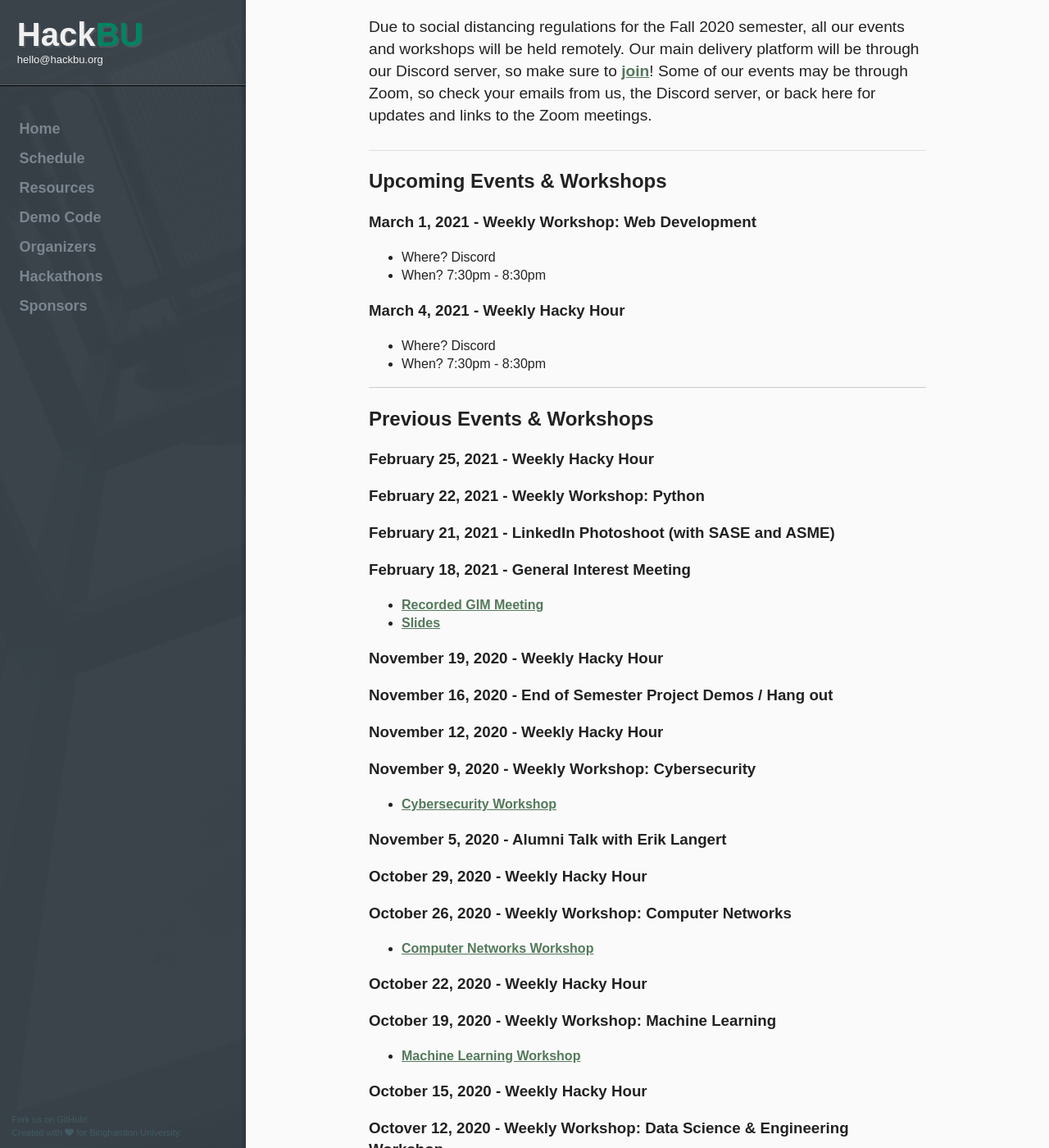
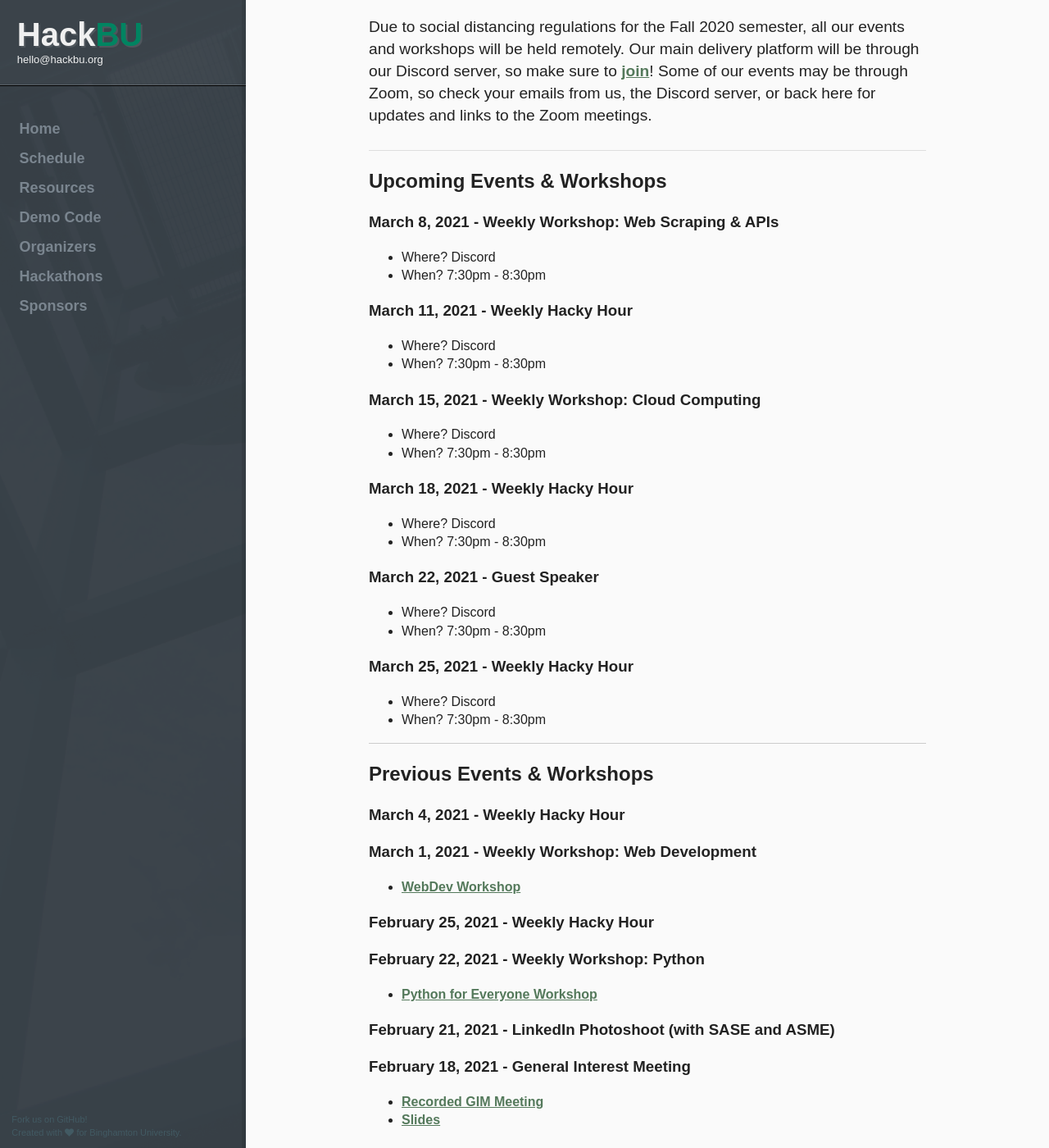
Before and after one commit to hackbinghamton/hackbinghamton.github.io, a Jekyll site: the page built from schedule/index.html, in a window 1280 px wide and 1400 px high, scrolled down 246 px. Shown: the whole window at 82% size. Built offline with Jekyll 4.4.1, drawn with Linux system fonts in a browser that asks for light colours.

Commit message:
update schedule

```diff
--- a/schedule/index.html
+++ b/schedule/index.html
@@ -17,7 +17,7 @@ description: Find out where and when our weekly HackBU workshops take place
 
 <h2> Upcoming Events & Workshops </h2>
 
-<h3> March 1, 2021 - Weekly Workshop: Web Development</h3>
+<h3> March 8, 2021 - Weekly Workshop: Web Scraping & APIs</h3>
   <ul>
     <li>
       Where? Discord
@@ -27,7 +27,47 @@ description: Find out where and when our weekly HackBU workshops take place
     </li>
   </ul>
 
-  <h3> March 4, 2021 - Weekly Hacky Hour </h3>
+  <h3> March 11, 2021 - Weekly Hacky Hour </h3>
+    <ul>
+      <li>
+        Where? Discord
+      </li>
+      <li>
+        When? 7:30pm - 8:30pm
+      </li>
+    </ul>
+
+  <h3> March 15, 2021 - Weekly Workshop: Cloud Computing</h3>
+    <ul>
+      <li>
+        Where? Discord
+      </li>
+      <li>
+        When? 7:30pm - 8:30pm
+      </li>
+    </ul>
+
+  <h3> March 18, 2021 - Weekly Hacky Hour </h3>
+    <ul>
+      <li>
+        Where? Discord
+      </li>
+      <li>
+        When? 7:30pm - 8:30pm
+      </li>
+    </ul>
+
+  <h3> March 22, 2021 - Guest Speaker</h3>
+    <ul>
+      <li>
+        Where? Discord
+      </li>
+      <li>
+        When? 7:30pm - 8:30pm
+      </li>
+    </ul>
+
+  <h3> March 25, 2021 - Weekly Hacky Hour </h3>
     <ul>
       <li>
         Where? Discord
@@ -44,9 +84,23 @@ description: Find out where and when our weekly HackBU workshops take place
 
 <div class="article">
 
+  <h3> March 4, 2021 - Weekly Hacky Hour </h3>
+
+  <h3> March 1, 2021 - Weekly Workshop: Web Development </h3>
+  <ul>
+    <li>
+      <a target="_blank" href="https://github.com/HackBinghamton/WebDevelopmentWorkshop"> WebDev Workshop</a>
+    </li>
+  </ul>
+
   <h3> February 25, 2021 - Weekly Hacky Hour </h3>
 
   <h3> February 22, 2021 - Weekly Workshop: Python </h3>
+  <ul>
+    <li>
+      <a target="_blank" href="https://github.com/HackBinghamton/PythonWorkshop"> Python for Everyone Workshop</a>
+    </li>
+  </ul>
 
   <h3> February 21, 2021 - LinkedIn Photoshoot (with SASE and ASME) </h3>
 
```
